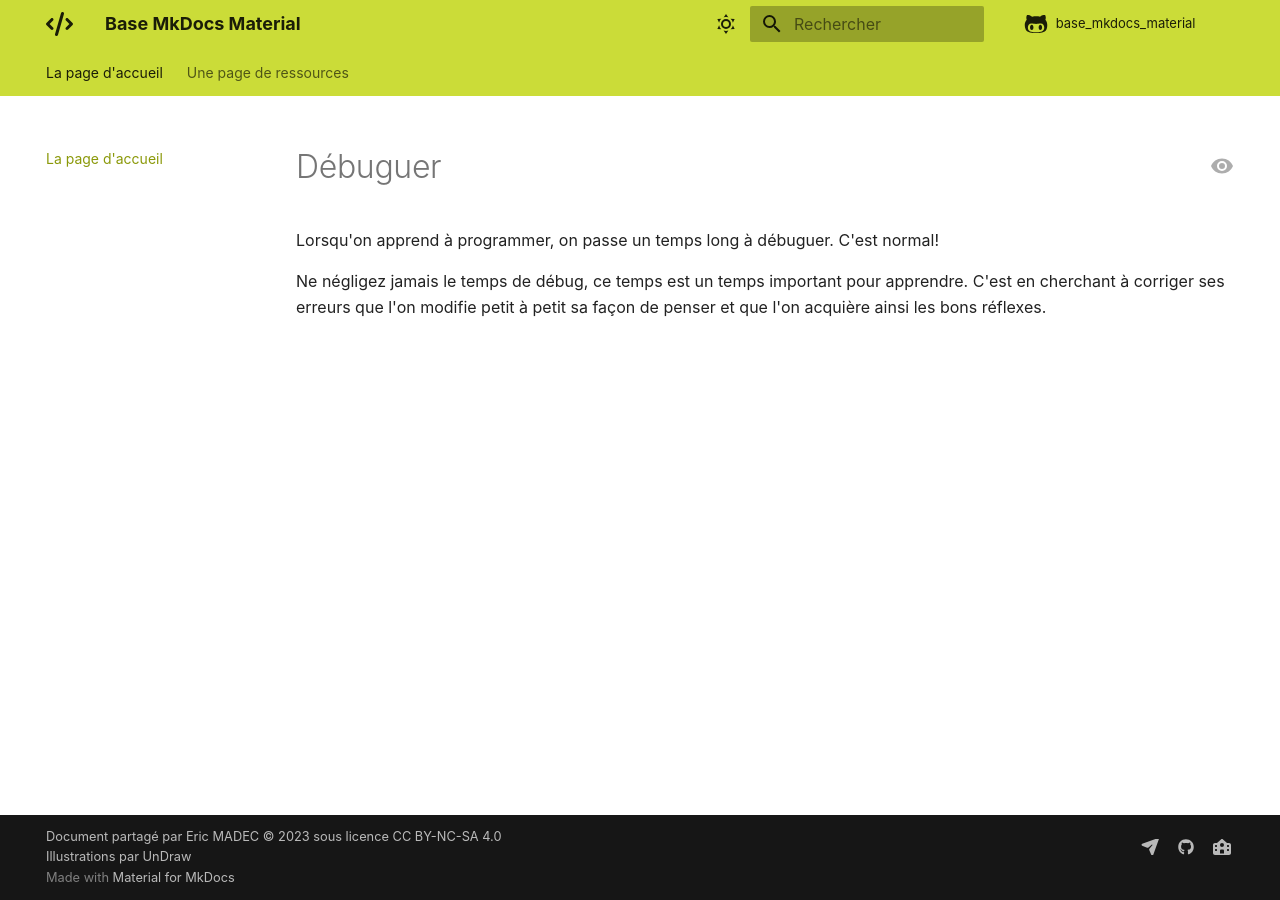
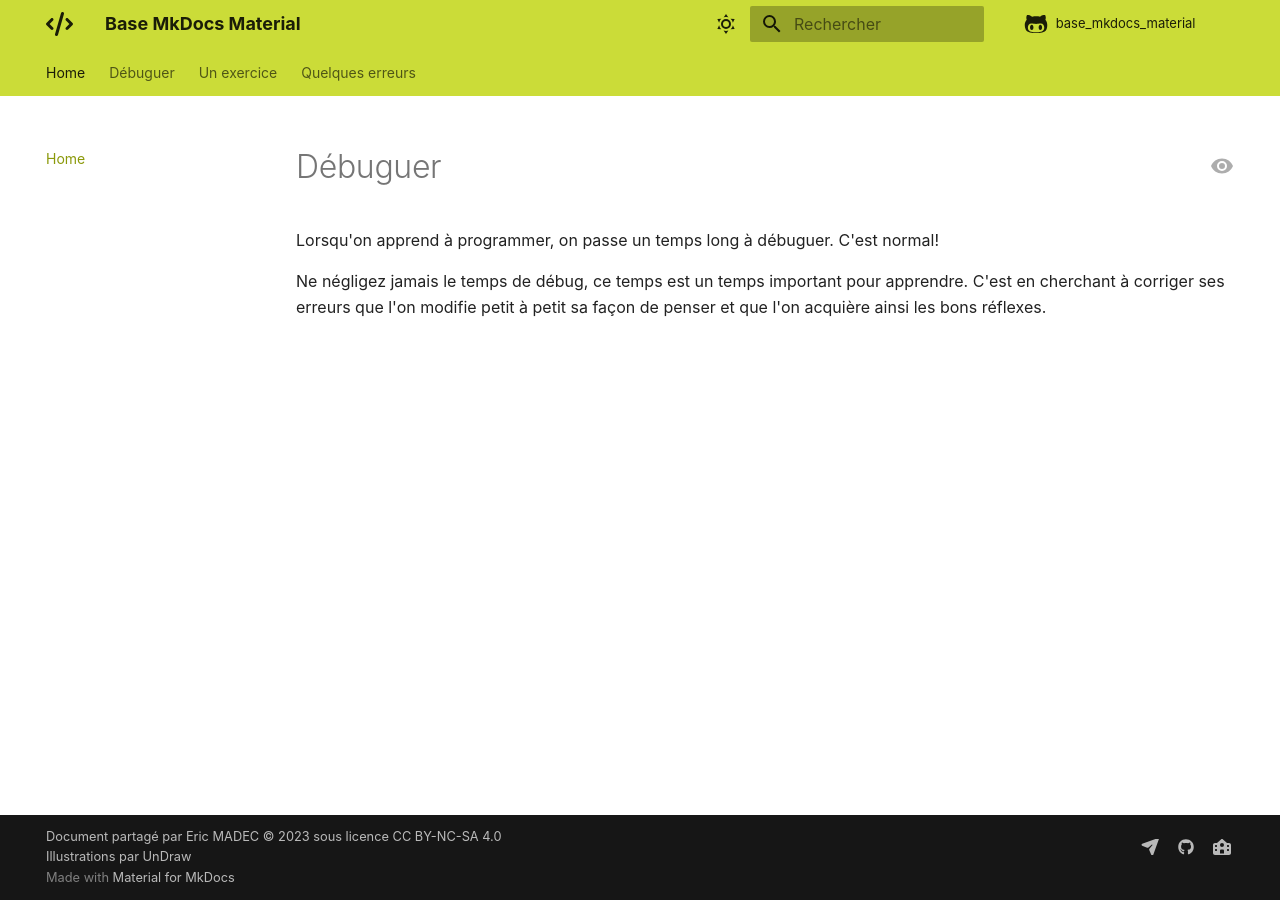
Before and after one commit to lfasquelle/frankfort, an MkDocs documentation site: the page built from docs/index.md, in a window 1280 px wide. Built offline with MkDocs 1.6.1 and Material for MkDocs 9.7.7, drawn with Linux system fonts in a browser that asks for light colours; comment, search, counter and statistics services are not loaded.

Commit message:
Update mkdocs.yml

```diff
--- a/mkdocs.yml
+++ b/mkdocs.yml
@@ -21,8 +21,10 @@ site_author: "Eric MADEC"
 docs_dir: docs
 # Structure du menu principal de navigation, chemins relatifs au dossier docs_dir
 nav:
-  - La page d'accueil : index.md
-  - Une page de ressources : ressources.md
+  - Home: index.md
+  - Débuguer: debug.md
+  - Un exercice: exercice1.md
+  - Quelques erreurs: bugs.md
   # Référencer vos autres pages ci-dessus...
 
 # Configuration du thème https://squidfunk.github.io/mkdocs-material/creating-your-site/#configuration
```
